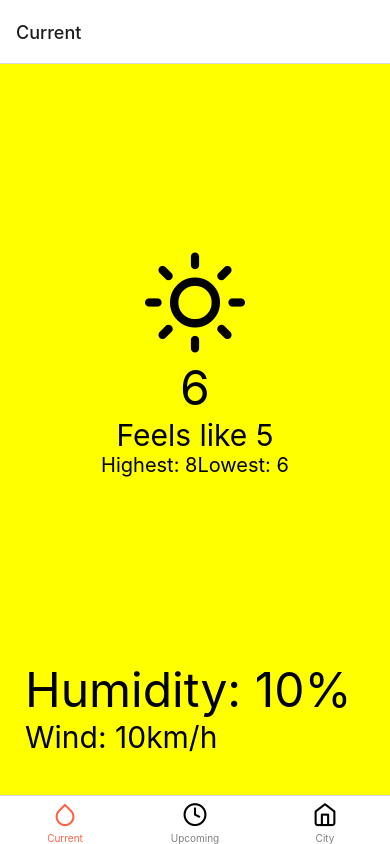
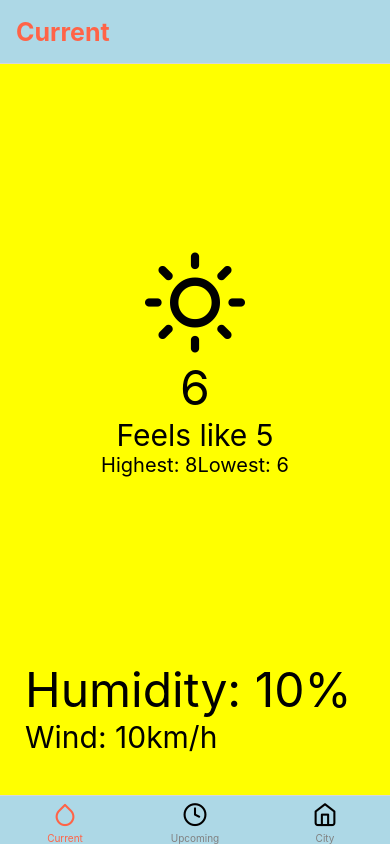
Before and after one commit to yodkwtf/nimbus-react-native, a React Native app: screen / in a window 390 px wide. Built offline with nearby package versions, Linux system fonts and the light colour scheme.

Commit message:
refactoring

```diff
--- a/App.js
+++ b/App.js
@@ -1,67 +1,11 @@
 import React from 'react';
 import { NavigationContainer } from '@react-navigation/native';
-import { createBottomTabNavigator } from '@react-navigation/bottom-tabs';
-
-import { Feather } from '@expo/vector-icons';
-
-import CurrentWeather from './src/screens/CurrentWeather';
-import UpcomingWeather from './src/screens/UpcomingWeather';
-import City from './src/screens/City';
-// import OurChild from "./src/components/OurChild";
-
-const Tab = createBottomTabNavigator();
+import Tabs from './src/components/Tabs';
 
 const App = () => {
   return (
     <NavigationContainer>
-      <Tab.Navigator
-        screenOptions={{
-          tabBarActiveTintColor: 'tomato',
-          tabBarInactiveTintColor: 'gray',
-        }}
-      >
-        <Tab.Screen
-          name="Current"
-          component={CurrentWeather}
-          options={{
-            tabBarIcon: ({ focused }) => (
-              <Feather
-                name="droplet"
-                size={25}
-                color={focused ? 'tomato' : 'black'}
-              />
-            ),
-          }}
-        />
-
-        <Tab.Screen
-          name="Upcoming"
-          component={UpcomingWeather}
-          options={{
-            tabBarIcon: ({ focused }) => (
-              <Feather
-                name="clock"
-                size={25}
-                color={focused ? 'tomato' : 'black'}
-              />
-            ),
-          }}
-        />
-
-        <Tab.Screen
-          name="City"
-          component={City}
-          options={{
-            tabBarIcon: ({ focused }) => (
-              <Feather
-                name="home"
-                size={25}
-                color={focused ? 'tomato' : 'black'}
-              />
-            ),
-          }}
-        />
-      </Tab.Navigator>
+      <Tabs />
     </NavigationContainer>
   );
 };
--- /dev/null
+++ b/src/components/Tabs.js
@@ -0,0 +1,77 @@
+import React from 'react';
+import { createBottomTabNavigator } from '@react-navigation/bottom-tabs';
+
+import { Feather } from '@expo/vector-icons';
+import CurrentWeather from '../screens/CurrentWeather';
+import UpcomingWeather from '../screens/UpcomingWeather';
+import City from '../screens/City';
+
+// import OurChild from "./src/components/OurChild";
+
+const Tab = createBottomTabNavigator();
+
+const Tabs = () => {
+  return (
+    <Tab.Navigator
+      screenOptions={{
+        tabBarActiveTintColor: 'tomato',
+        tabBarInactiveTintColor: 'gray',
+        tabBarStyle: {
+          backgroundColor: 'lightblue',
+        },
+        headerStyle: {
+          backgroundColor: 'lightblue',
+        },
+        headerTitleStyle: {
+          fontWeight: 'bold',
+          fontSize: 25,
+          color: 'tomato',
+        },
+      }}
+    >
+      <Tab.Screen
+        name="Current"
+        component={CurrentWeather}
+        options={{
+          tabBarIcon: ({ focused }) => (
+            <Feather
+              name="droplet"
+              size={25}
+              color={focused ? 'tomato' : 'black'}
+            />
+          ),
+        }}
+      />
+
+      <Tab.Screen
+        name="Upcoming"
+        component={UpcomingWeather}
+        options={{
+          tabBarIcon: ({ focused }) => (
+            <Feather
+              name="clock"
+              size={25}
+              color={focused ? 'tomato' : 'black'}
+            />
+          ),
+        }}
+      />
+
+      <Tab.Screen
+        name="City"
+        component={City}
+        options={{
+          tabBarIcon: ({ focused }) => (
+            <Feather
+              name="home"
+              size={25}
+              color={focused ? 'tomato' : 'black'}
+            />
+          ),
+        }}
+      />
+    </Tab.Navigator>
+  );
+};
+
+export default Tabs;
```
